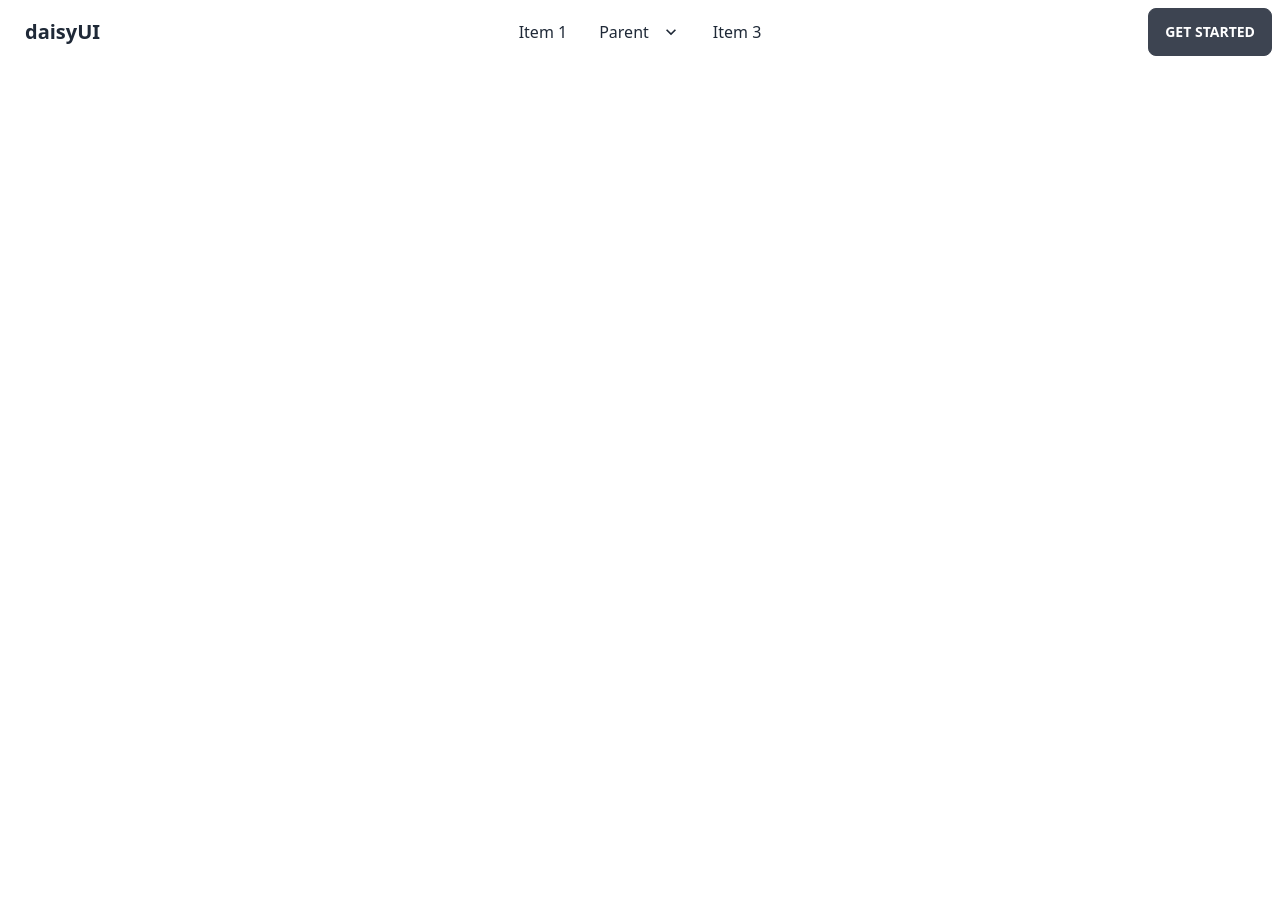
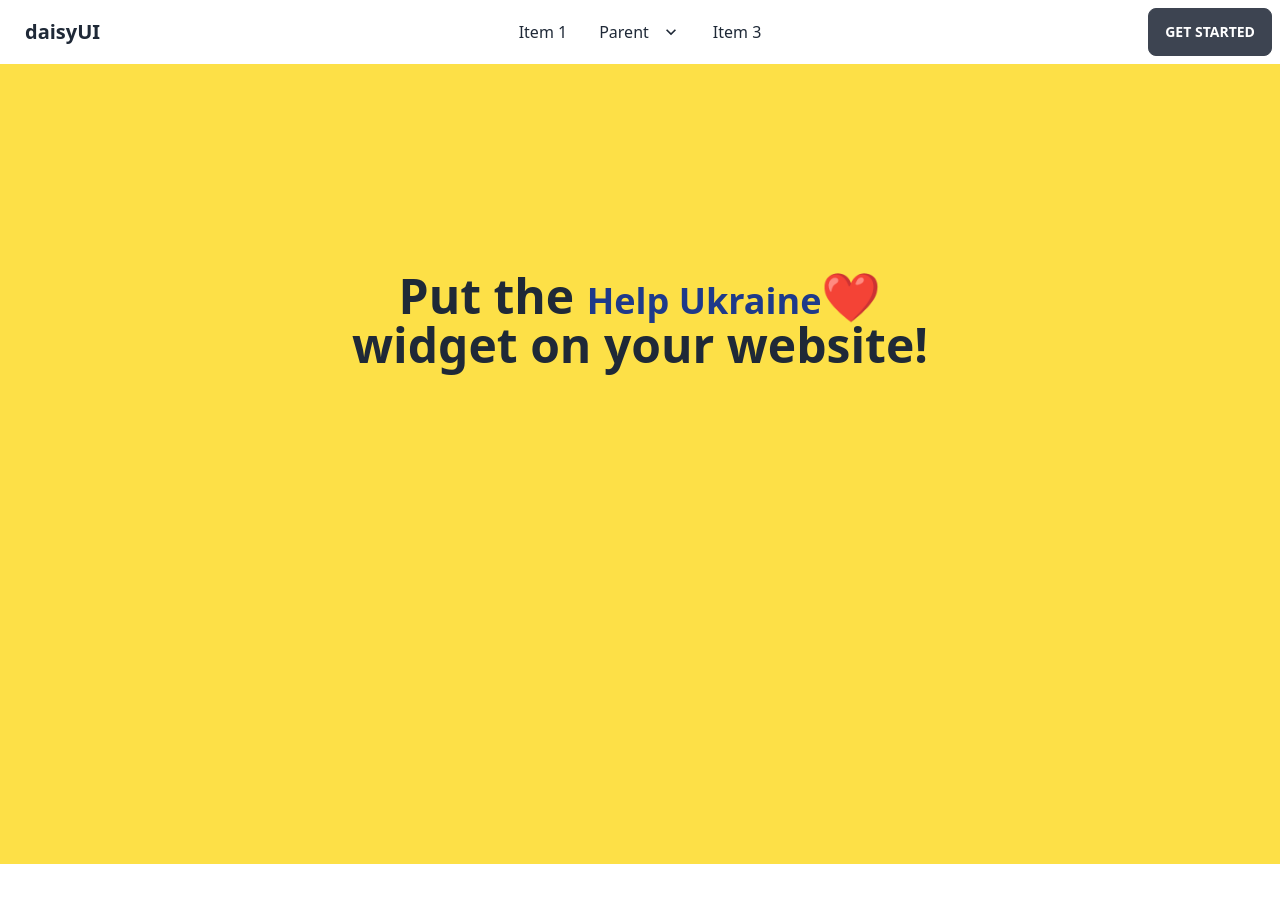
Before and after one commit to CodingDojoHackathonTeam2/SafeMaps, a React (Vite) app in the folder Client/: page / in a window 1280 px wide. Shown: the top 902 px of the page. Before the commit the page ends 800 px from the top, so only its background shows below. Built offline with nearby package versions, Linux system fonts and the light colour scheme.

Commit message:
feat:landing page parte 1 / 3

```diff
--- a/Client/src/App.jsx
+++ b/Client/src/App.jsx
@@ -1,9 +1,12 @@
 import Navbar from './components/Navbar';
+import Landing from './pages/Landing';
+
 
 function App() {
 	return (
 		<>
 			<Navbar />
+			<Landing/>
 		</>
 	);
 }
--- a/Client/src/components/Navbar.jsx
+++ b/Client/src/components/Navbar.jsx
@@ -1,4 +1,5 @@
 import React from 'react';
+import {Link} from'react-router-dom'
 
 const Navbar = () => {
 	return (
--- /dev/null
+++ b/Client/src/pages/Landing.jsx
@@ -0,0 +1,24 @@
+import React from 'react'
+
+const Landing = () => {
+  return (
+    < >
+    <div className=' mx-auto  h-screen bg-yellow-300'>
+      <div className='container mx-auto flex justify-center pt-52'>
+        <p className='text-center text-5xl font-semibold '>
+                            Put the <span className='text-center text-4xl text-blue-900 font-black'>Help Ukraine</span>❤
+                            <br></br>
+                            widget on your website!
+        </p>
+
+
+      </div>
+    </div>
+    <div className='mx-auto h-screen'>
+
+    </div>
+    </>
+  )
+}
+
+export default Landing
```
